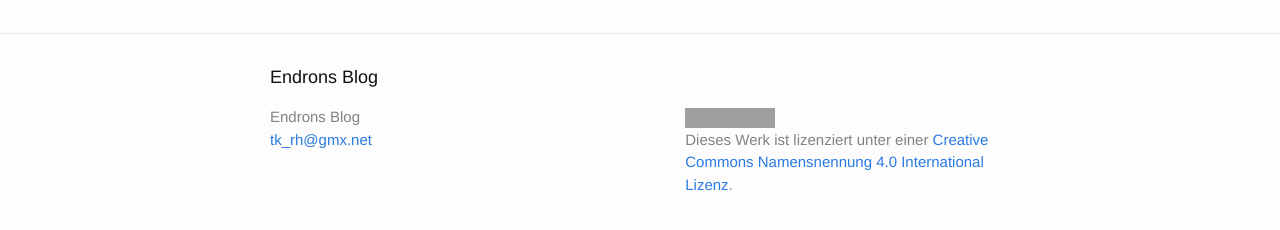
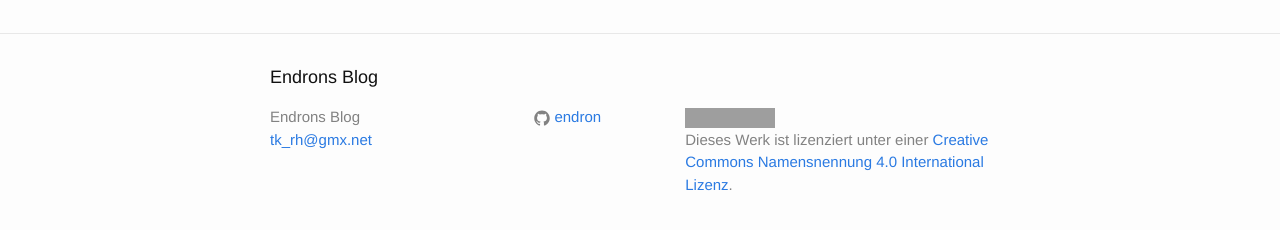
Before and after one commit to Endron/endron.github.io, a Jekyll site: the page built from index.html, in a window 1280 px wide. Shown: the part 353-583 px from the top of the page. Built offline with Jekyll 4.4.1, drawn with Linux system fonts in a browser that asks for light colours; grey boxes are pictures that could not be loaded.

Commit message:
github username gesetzt

```diff
--- a/_config.yml
+++ b/_config.yml
@@ -7,7 +7,7 @@ description: > # this means to ignore newlines until "baseurl:"
 baseurl: "" # the subpath of your site, e.g. /blog/
 url: "http://endron.github.io/" # the base hostname & protocol for your site
 #twitter_username: jekyllrb
-#github_username:  jekyll
+github_username:  endron
 
 # Build settings
 timezone: "Europe/Berlin"
```
